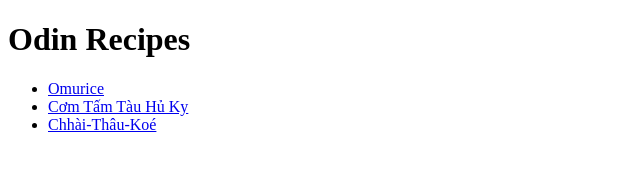
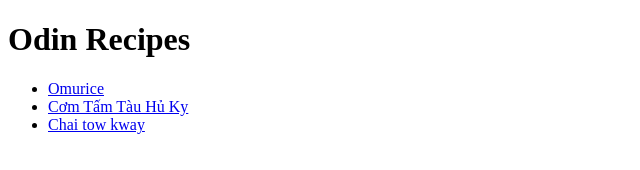
Before and after one commit to austinhuynh/odin-recipes, a plain HTML site: page index.html in a window 1280 px wide. Shown: the full height of the page, 0-640 px from the left. Drawn offline with Linux system fonts and the light colour scheme.

Commit message:
change title to  tow kway

```diff
--- a/index.html
+++ b/index.html
@@ -14,7 +14,7 @@
         <ul>
             <li><a href="recipes/omurice.html">Omurice</a></li>
             <li><a href="recipes/comtam.html">Cơm Tấm Tàu Hủ Ky</a></li>
-            <li><a href="recipes/towkway.html">Chhài-Thâu-Koé</a></li>
+            <li><a href="recipes/towkway.html">Chai tow kway</a></li>
         </ul>
 
 
```
